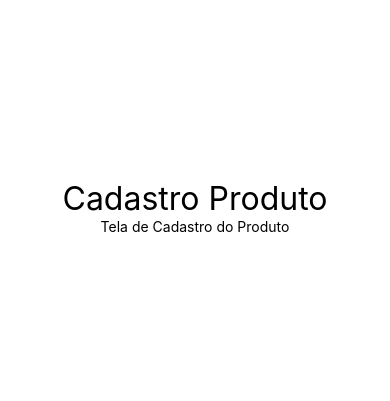
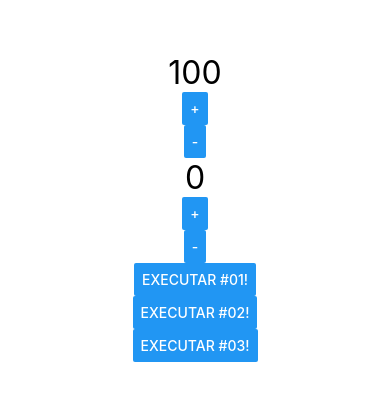
Before and after one commit to robertofortes23/React-Native-fundamentos, a React Native app: screen / in a window 390 px wide. Shown: the part 215-616 px from the top of the page. Built offline with nearby package versions, Linux system fonts and the light colour scheme.

Commit message:
Usando botão, e componente com estado (useState)

```diff
--- a/src/App.js
+++ b/src/App.js
@@ -1,14 +1,17 @@
 import React from 'react'
 import { SafeAreaView, StyleSheet } from 'react-native'
 
-import Titulo from './components/Titulo'
+import Contador from './components/Contador'
+import Botao from './components/Botao'
+// import Titulo from './components/Titulo'
 // import Aleatorio from './components/Aleatorio'
 // import MinMax from './components/MinMax'
 
 export default () => (
     <SafeAreaView style={style.App}>
-        <Titulo principal="Cadastro Produto"
-            segundario="Tela de Cadastro do Produto" />
+        <Contador inicial={100} passo={13} />
+        <Contador />
+        <Botao />
     </SafeAreaView>
 )
 
--- /dev/null
+++ b/src/components/Botao.js
@@ -0,0 +1,28 @@
+import React from 'react'
+import { Button } from 'react-native'
+
+export default props => {
+
+    const executar = () => {
+        console.warn('Exec #01!!!')
+    }
+
+    return (
+        <>
+            <Button
+                title="Executar #01!"
+                onPress={executar}
+            />
+            <Button
+                title="Executar #02!"
+                onPress={function() {
+                    console.warn('Exec #02!!!')
+                }}
+            />
+            <Button
+                title="Executar #03!"
+                onPress={() => console.warn('Exec #03!!!')}
+            />
+        </>
+    )
+}
--- /dev/null
+++ b/src/components/Contador.js
@@ -0,0 +1,18 @@
+import React, { useState } from 'react'
+import { Text, Button } from 'react-native'
+import Estilo from './estilo'
+
+export default ({ inicial = 0, passo = 1 }) => {
+    const [numero, setNumero] = useState(inicial)
+
+    const inc = () => setNumero(numero + passo)
+    const dec = () => setNumero(numero - passo)
+
+    return (
+        <>
+            <Text style={Estilo.txtG}>{numero}</Text>
+            <Button title="+" onPress={inc} />
+            <Button title="-" onPress={dec} />
+        </>
+    )
+}
```
